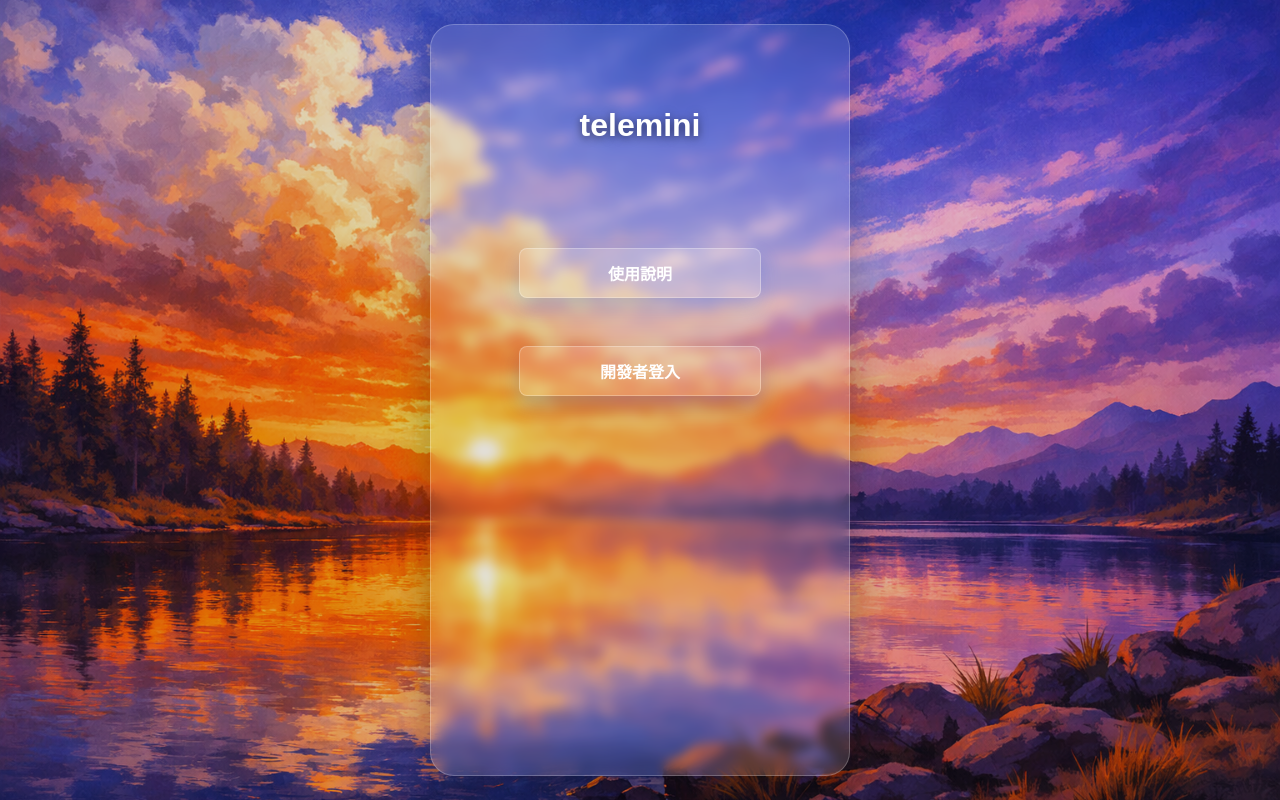
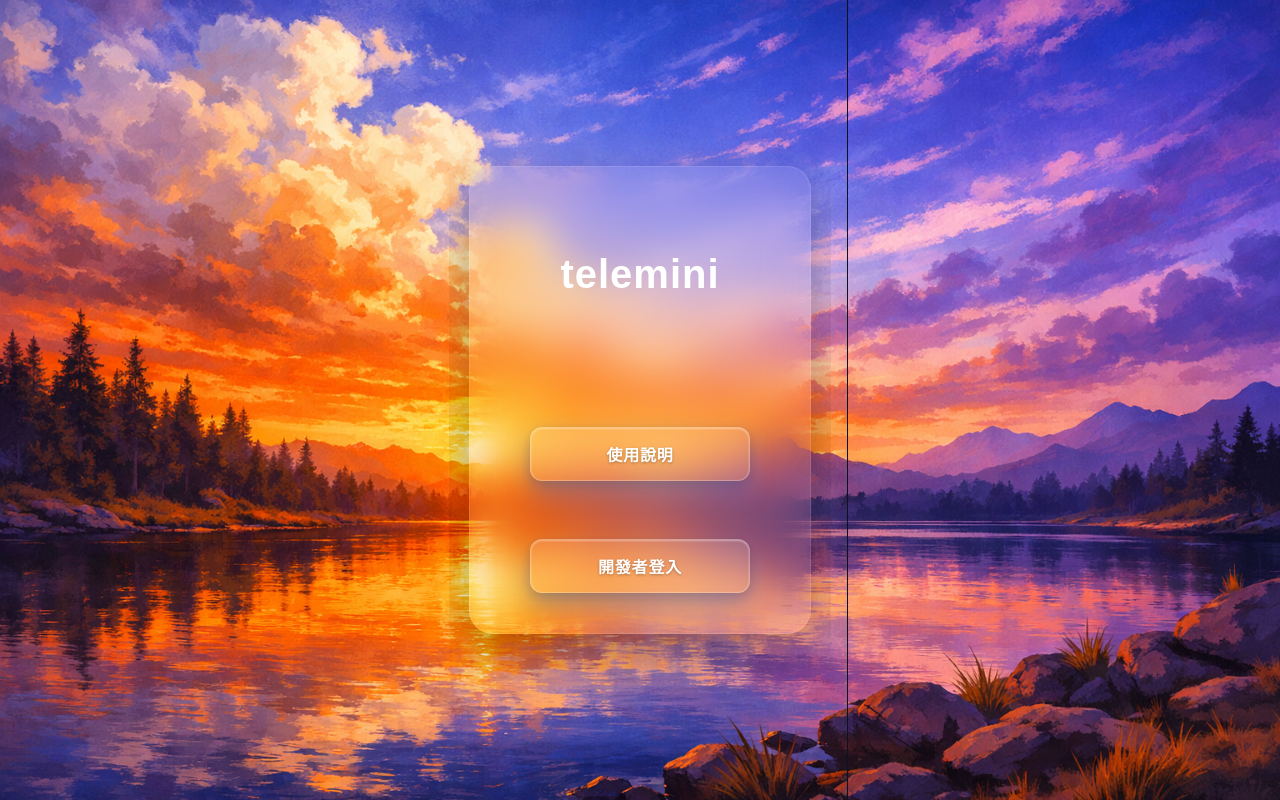
Before and after one commit to omi-ai-gemini/telegram_bot, a Flask app: page /admin in a window 1280 px wide. Run offline with Flask 3, Linux system fonts and the light colour scheme.

Commit message:
html-home

```diff
--- a/templates/index.html
+++ b/templates/index.html
@@ -4,20 +4,17 @@
 <meta charset="UTF-8" name="viewport" content="width=device-width, initial-scale=1.0" />
   <title>bot and user db api</title>
   <style>
+    /* 全域與背景設定 */
     html, body {
       margin: 0;
-      min-height: 100%;
-    }
-
-    body {
+      padding: 0;
       min-height: 100vh;
       font-family: Arial, Helvetica, sans-serif;
       background: #0b1220;
-      position: relative;
-      overflow-x: hidden;
       display: flex;
       justify-content: center;
-      align-items: stretch;
+      align-items: center;
+      overflow: hidden;
     }
 
     .bg-layer {
@@ -27,84 +24,107 @@
       background-image: url('{{ url_for("static", filename="home_bg.png") }}?v=3');
       background-size: cover;
       background-position: center;
-      background-repeat: no-repeat;
     }
 
-    .bg-layer::after {
-      content: "";
-      position: absolute;
-      inset: 0;
-      background: rgba(11, 18, 32, 0.12);
+    /* 主容器 */
+    .container {
+      position: relative;
+      z-index: 1;
+      display: flex;
+      justify-content: center;
+      align-items: center;
+      width: 100%;
+      padding: 20px;
     }
 
-    .phone-container {
-      position: relative;
-      z-index: 1;
-      width: min(420px, calc(100% - 32px));
-      margin: 24px auto;
-      min-height: calc(100vh - 48px);
-      background: rgba(255, 255, 255, 0.12);
-      border: 1px solid rgba(255, 255, 255, 0.22);
+    /* ✨ 中央模糊大卡片（幫你補回來了！） */
+    .glass-card {
+      background: rgba(255, 255, 255, 0.05);
+      -webkit-backdrop-filter: blur(20px);
+      backdrop-filter: blur(20px);
+      border: 1px solid rgba(255, 255, 255, 0.1);
       border-radius: 24px;
-      padding: 24px 20px;
-      box-sizing: border-box;
-      box-shadow: 0 18px 40px rgba(0, 0, 0, 0.28);
-      backdrop-filter: blur(6px);
-      -webkit-backdrop-filter: blur(6px);
+      padding: 40px 60px;
+      width: 100%;
+      max-width: 400px;
+      text-align: center;
+      box-shadow: 0 20px 50px rgba(0, 0, 0, 0.3);
     }
 
-    .center-text {
-      text-align: center;
-      color: #ffffff;
-      text-shadow: 0 2px 8px rgba(0, 0, 0, 0.55);
-      margin-bottom: 30px;
+    h1 {
+      color: white;
+      margin: 0 0 40px 0; /* 移除內文多餘的 br，用 margin 控制與按鈕的完美距離 */
+      font-size: 2.5rem;
+      letter-spacing: 1px;
     }
 
+    /* 按鈕群組的垂直排列與完美間距 */
     .button-group {
       display: flex;
       flex-direction: column;
-      gap: 15px;
+      align-items: center;
+      gap: 20px; /* 讓兩個按鈕之間有 20px 的漂亮空隙 */
     }
 
+    /* ✨ 液態玻璃按鈕（文字置中 + 底部藍色霓虹發光） */
     .custom-button {
       display: block;
       text-align: center;
-      background: rgba(255, 255, 255, 0.18);
-      border: 1px solid rgba(255, 255, 255, 0.28);
-      color: white;
+      width: 220px; /* 稍微加寬一點點，比例更優雅 */
+      padding: 14px 20px;
+      box-sizing: border-box;
+
+      /* 按鈕本身的液態玻璃感 */
+      background: rgba(255, 255, 255, 0.12);
+      -webkit-backdrop-filter: blur(10px);
+      backdrop-filter: blur(10px);
+      border: 1px solid rgba(255, 255, 255, 0.25);
+      border-radius: 12px;
+
+      /* 結合頂部白光折射 + 你最愛的底部藍色霓虹發光 */
+      box-shadow:
+        inset 0 1px 2px rgba(255, 255, 255, 0.4),
+        0 12px 24px rgba(37, 99, 235, 0.35),
+        0 4px 12px rgba(0, 0, 0, 0.15);
+
+      /* 文字美化 */
+      color: #ffffff;
       text-decoration: none;
-      padding: 12px 20px;
-      border-radius: 8px;
       font-weight: bold;
-      transition: transform 0.2s ease, box-shadow 0.2s ease;
-      width: 200px;
-      margin: 0 auto;
-      box-shadow: 0 10px 20px rgba(37, 99, 235, 0.22);
+      letter-spacing: 0.8px;
+      text-shadow: 0 1px 3px rgba(0, 0, 0, 0.3);
+
+      /* 動態過渡效果 */
+      transition: transform 0.3s cubic-bezier(0.25, 0.8, 0.25, 1), box-shadow 0.3s ease, background 0.3s;
     }
 
+    /* 滑鼠懸停 Hover 效果 */
     .custom-button:hover {
-      transform: translateY(-1px);
-      box-shadow: 0 10px 20px rgba(0, 0, 0, 0.18);
+      transform: translateY(-3px);
+      background: rgba(255, 255, 255, 0.22);
+      border-color: rgba(255, 255, 255, 0.45);
+
+      /* 懸停時藍色霓虹光芒擴散放大 */
+      box-shadow:
+        inset 0 1px 3px rgba(255, 255, 255, 0.5),
+        0 18px 36px rgba(37, 99, 235, 0.65),
+        0 6px 16px rgba(0, 0, 0, 0.2);
     }
   </style>
 </head>
 <body>
   <div class="bg-layer"></div>
-  <div class="phone-container">
-  <h1 class="center-text">
-    <br/>telemini<br/><br/><br/>
-  </h1>
-  <div class="button-group">
-    <!--操作說明-->
-    <a href="google.com" class="custom-button">
-      使用說明
-    </a>
-    <br/>
-    <!--後台登入-->
-    <a href="google.com" class="custom-button">
-      開發者登入
-    </a>
-  </div>
+  <div class="container">
+    <div class="glass-card">
+    <h1><br/>telemini<br/><br/><br/></h1>
+    <div class="button-group">
+      <!--操作說明-->
+      <a href="google.com" class="custom-button">使用說明</a>
+      <br/>
+      <!--後台登入-->
+      <a href="google.com" class="custom-button">開發者登入</a>
+    </div>
+    </div>
   </div>
 </body>
 </html>
```
